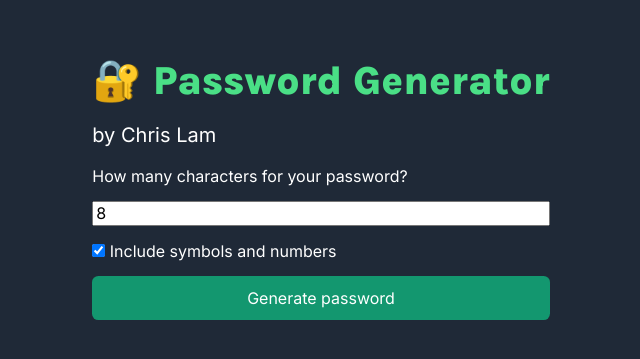
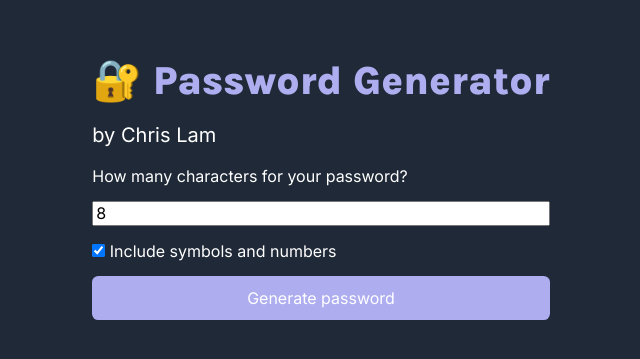
Before and after one commit to whoischrislam/password-generator, a plain HTML site: page index.html in a window 1280 px wide. Shown: the part 211-570 px from the top of the page, without its empty margins (319-959 px from the left). Drawn offline with nearby package versions, Linux system fonts and the light colour scheme.

Commit message:
Updated styles

```diff
--- a/index.css
+++ b/index.css
@@ -1,7 +1,7 @@
 /* CSS variables */
 :root {
-    --primary-color: #4ADF86;
-    --hover-color: #0ea472;
+    --primary-color: #AEADF0;
+    --hover-color: #D8DCFF;
     --background-color: #1F2937;
     --text-color: #FFFFFF;
     --header-font-size: 2.5rem;
@@ -49,7 +49,7 @@ p {
 
 button {
     color: var(--text-color);
-    background-color: #10b981c3;
+    background-color: var(--primary-color);
     border: none;
     border-radius: var(--border-radius);
     padding: 0.8em 1.2em;
```
